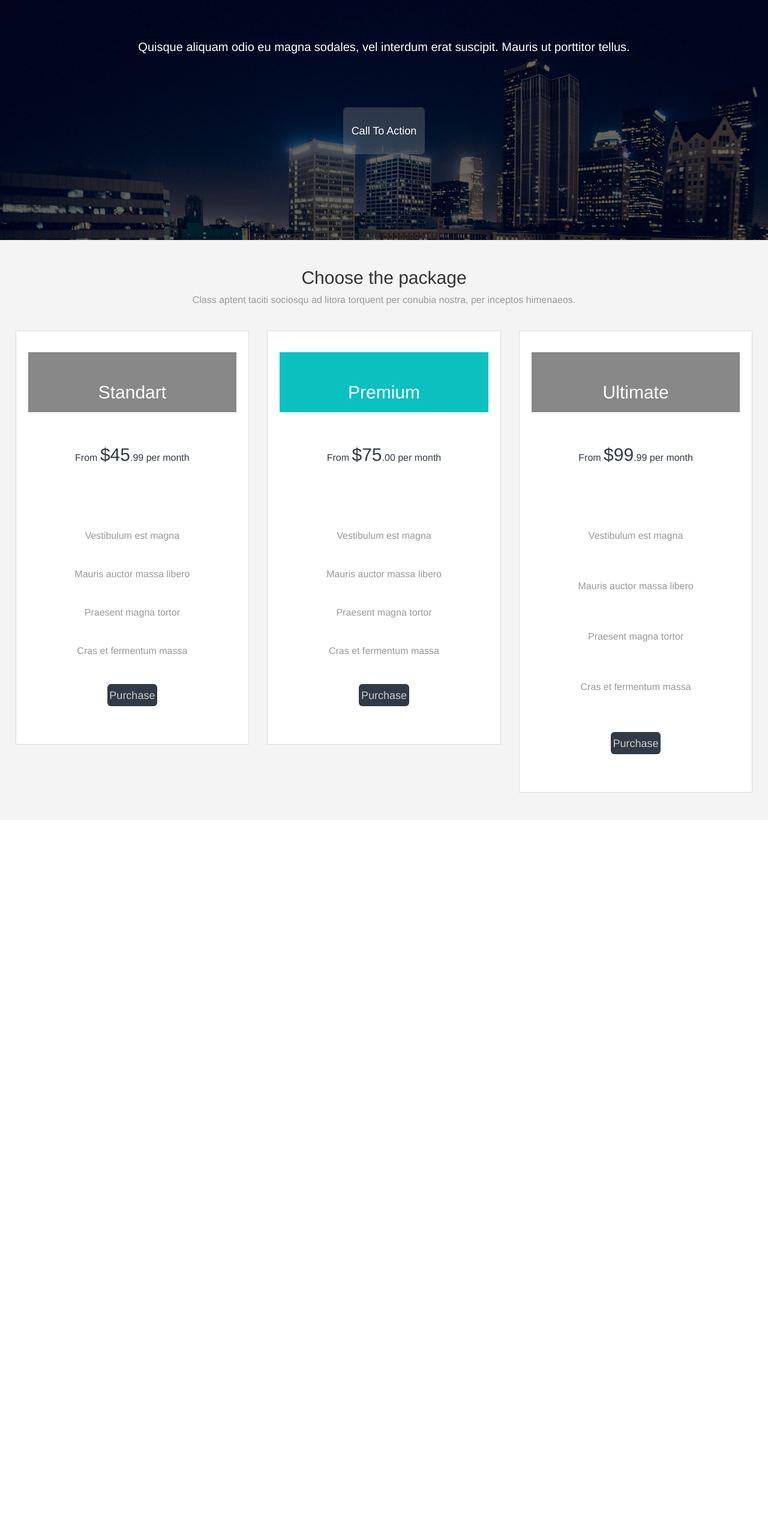
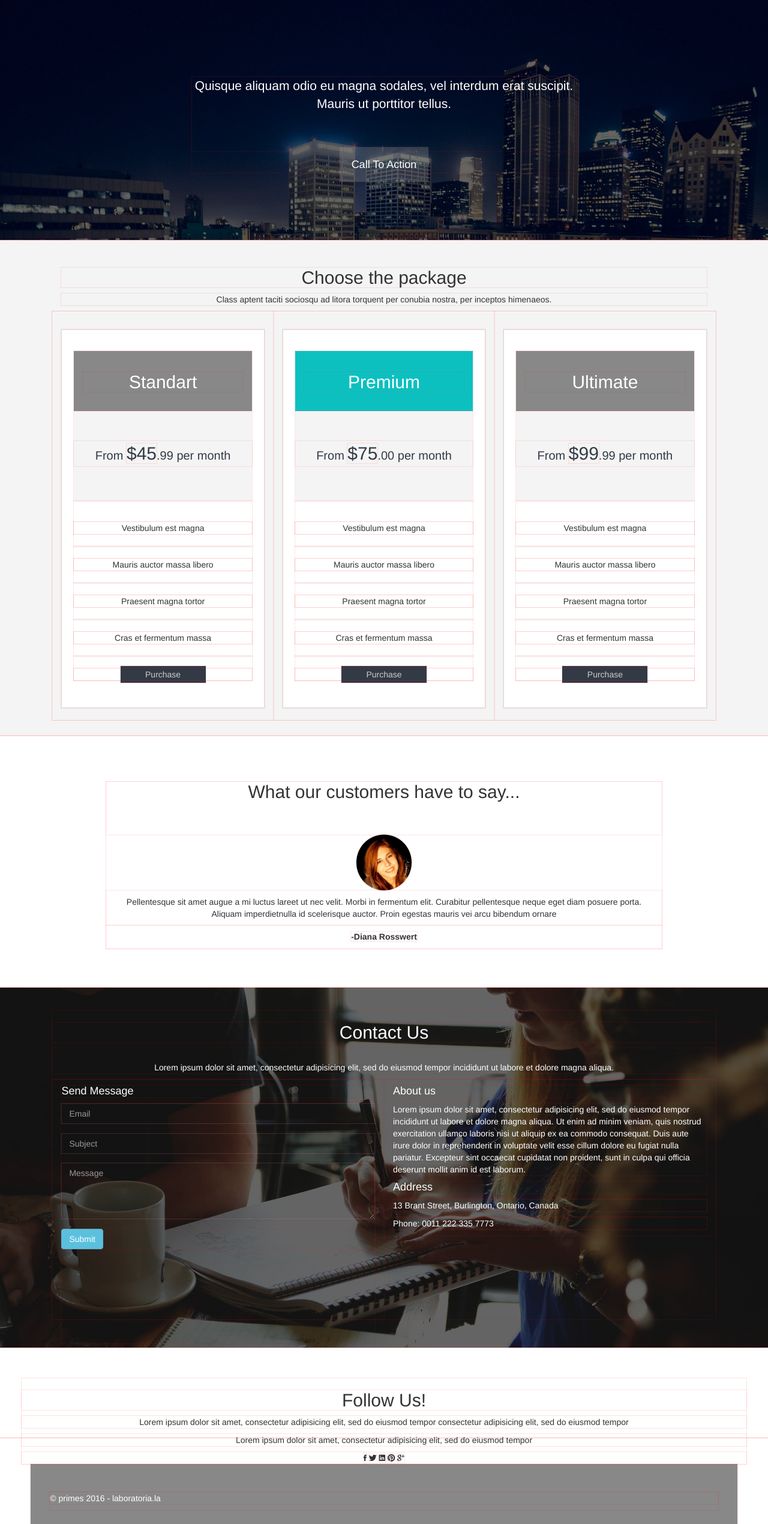
Before and after one commit to Carolina-Salinas/Lab-group, a plain HTML site: page index.html in a window 1280 px wide. Shown: the whole page at 60% size. Before the commit the page ends 1367 px from the top, so only its background shows below. Drawn offline with Linux system fonts and the light colour scheme; files whose address does not match are found by name.

Commit message:
mi parte falta csss

```diff
--- a/css/main.css
+++ b/css/main.css
@@ -1,18 +1,25 @@
-/* GLOBAL */
+*{outline: 1px solid rgba(255,0,0,0.1);}*/
 p {
 	color: #999;
 	font-size: 16px;
 }
-.btn {
+.butoncall {
+	margin: 1%;
+	color: white;
+	padding: 3%;
+	font-size: 18px;
+}
+.buton {
 	margin: 1%;
 	color: white;
 	padding: 2% 1%;
+	border-radius: 0;
 }
-.btn-gris {
+.butongris {
 	background-color: #323A45;
 	color: #ccc;
 }
-.btn-trans {
+.butonclare {
 	background-color: rgba(150, 150, 150, 0.3);
 }
 .build {
@@ -22,47 +29,35 @@ p {
 	height: 400px;
 }
 
+.build p {
+	color: white;
+}
 .call{
 	background-color: rgba(0, 0, 0, 0.6);
 	height: 100%;
-	color: white;
 	text-align: center;
+	padding: 10% 25% 5% 25%;
 }
-/*
-.build  {
-	background-color: rgba(0, 0, 0, 0.4);
-	height: 100%;
-	padding: 2%;
-	text-align: center;
+.callintro p {
+	font-size: 21px;
+	padding-bottom: 10%;
 }
-*/
-.build p {
-	color: white;
-}
+
 .greyfont {
 	background-color: #F4F4F4;
-	padding: 2%;
+	padding: 2% 8%;
 	text-align: center;
 }
 .thumbnail {
-	padding: 2%;
+	padding: 0;
 	border-radius: 0;
 }
-/* CALL */
+
+
+/* cost */
+.row .space{
+	padding: 1% 0;
 }
-.callintro{
-	padding: 4%;
-	line-height: 40px;
-}
-.callintro p {
-	font-size: 20px;
-	padding: 5%;
-}
-/* PRICING
-.pricing .row {
-	padding: 0 4%;
-}
-*/
 .cost .thumbnail* {
 	margin: 0;
 }
@@ -74,14 +69,14 @@ p {
 	height: 100px;
 	background-color: #888;
 	color: white;
-	padding: 30px;
+	padding: 15px;
 }
 .premium {
 	background-color: #0DC0C0;
 }
 .dollar{
 	height: 150px;
-	background-color: #fff;
+	background-color:#F4F4F4 ;
 	font-size: 20px;
 	padding: 50px 0;
 }
@@ -92,18 +87,81 @@ p {
 	font-size: 30px;
 }
 .content {
-	padding: 30px;
+	padding-top: 12%;
 	padding-bottom: 0;
 }
-.content div {
-	border-bottom: 1px solid #fff;
-	padding: 15px;
-}
-.caract .btn-lg {
+.content .sizebut {
 	padding: 6px 14%;
 }
+
 /* TESTIMONIALS */
+.customers{
+	padding: 6% 15%;
+	height: 420px;
+}
+.customers h2{
+	padding-bottom: 6%;
+	margin: 0;
+}
+.customers img{
+	width: 10%;
+	height: 10%;
+	margin: 0;
+}
+.customers p{
+	padding: 1%;
+	margin: 0;
+}
+
 
 /* CONTACT */
+.contact {
+	background-image: url("../img/background/contactus.jpg");
+	background-size: cover;
+	background-repeat: no-repeat;
+	height: 600px;
+	color: white;
+}
+.contactfont{
+	background-color: rgba(0, 0, 0, 0.6);
+	height: 100%;
+	background-size: cover;
+	padding: 3% 8%;
+}
+.ct-p2{
+	padding-top: 2%;
+}
+.form-control{
+	margin-bottom: 3%;
+	border-radius: 0;
+	background: transparent;
+	border-color: rgba(244, 244, 244, 0.1);
+}
+.formulary{
+	height: 400px;
+}
+form{
+	height: 400px;
+}
 
 /* FOOTER */
+
+.redes{
+	height: 20%;
+	width: 20%;
+
+}
+.footer{
+	padding: 4%;
+	height: 150px;
+
+}
+.footerlast{
+	width: 100%;
+	height: 100px;
+	background-color: #888;
+	background-repeat: no-repeat;
+	background-size: cover;
+	color: white;
+	padding: 4%;
+}
--- a/index.html
+++ b/index.html
@@ -18,22 +18,22 @@
 
 	<!-- CALL TO ACTION -->
 
-		<div class="build">
+	<div class="build">
 		<div class="call">
 			<div class="callintro">
 			<p>Quisque aliquam odio eu magna sodales, vel interdum erat suscipit. Mauris ut porttitor tellus.</p>
-			<a class="btn btn-trans btn-lg" href="#" role="button">Call To Action</a>
+			<a class="butoncall butonclare" href="#" role="button">Call To Action</a>
 			</div>
 		</div>
-		</div>
+	</div>
 
-	<!-- PRICING -->
+	<!-- cost -->
 	<div class="cost">
 	<div class="greyfont">
 		<h2>Choose the package</h2>
 		<p>Class aptent taciti sociosqu ad litora torquent per conubia nostra, per inceptos himenaeos.</p>
-		<div class="row">
-		  <div class="col-sm-4">
+		<div class="row space ">
+		  <div class="col-md-4">
 		    <div class="thumbnail">
 		      <div class="bar"><h2>Standart</h2></div>
 		      <div class="dollar">
@@ -41,14 +41,18 @@
 		      </div>
 		      <div class="content">
 		      	<div><p>Vestibulum est magna</p></div>
+		      	<hr>
 		      	<div><p>Mauris auctor massa libero</p></div>
+		      	<hr>
 		      	<div><p>Praesent magna tortor</p></div>
+		      	<hr>
 		      	<div><p>Cras et fermentum massa</p></div>
-		      	<div><p><a class="btn btn-gris btn-lg" href="#" role="button">Purchase</a></p></div>
+		      	<hr>
+		      	<div><p><a class="buton butongris sizebut" href="#" role="button">Purchase</a></p></div>
 		      </div>
 		    </div>
 		  </div>
-		  <div class="col-sm-4">
+		  <div class="col-md-4">
 		    <div class="thumbnail">
 		      <div class="bar premium"><h2>Premium</h2></div>
 		      <div class="dollar">
@@ -56,14 +60,18 @@
 		      </div>
 		      <div class="content">
 		      	<div><p>Vestibulum est magna</p></div>
+		      	<hr>
 		      	<div><p>Mauris auctor massa libero</p></div>
+		      	<hr>
 		      	<div><p>Praesent magna tortor</p></div>
+		      	<hr>
 		      	<div><p>Cras et fermentum massa</p></div>
-		      	<div><p><a class="btn btn-gris btn-lg" href="#" role="button">Purchase</a></p></div>
+		      	<hr>
+		      	<div><p><a class="buton butongris sizebut" href="#" role="button">Purchase</a></p></div>
 		      </div>
 		    </div>
 		  </div>
-		  <div class="col-sm-4">
+		  <div class="col-md-4">
 		    <div class="thumbnail">
 		      <div class="bar"><h2>Ultimate</h2></div>
 		      <div class="dollar">
@@ -71,14 +79,14 @@
 		      </div>
 		      <div class="content">
 		      	<div><p>Vestibulum est magna</p></div>
-		      	<br>
+		      	<hr>
 		      	<div><p>Mauris auctor massa libero</p></div>
-		      	<br>
+		      	<hr>
 		      	<div><p>Praesent magna tortor</p></div>
-		      	<br>
+		      	<hr>
 		      	<div><p>Cras et fermentum massa</p></div>
-		      	<br>
-		      	<div><p><a class="btn btn-gris btn-lg" href="#" role="button">Purchase</a></p></div>
+		      	<hr>
+		      	<div><p><a class="buton butongris sizebut" href="#" role="button">Purchase</a></p></div>
 		      </div>
 		    </div>
 		  </div>
@@ -86,16 +94,69 @@
 	</div>
 	</div>
 	<!-- TESTIMONIALS -->
-	<div class="testimonials">
-
+	<div class="customers">
+		<div class="row text-center">
+			<h2 class="">What our customers have to say...</h2>
+			<img src="img/customer.jpg" class="img-circle">
+			<p>Pellentesque sit amet augue a mi luctus lareet ut nec velit. Morbi in fermentum elit. Curabitur pellentesque neque eget diam posuere porta. Aliquam imperdietnulla id scelerisque auctor. Proin egestas mauris vei arcu bibendum ornare</p>
+			<p><b>-Diana Rosswert</b></p>
+		</div>
 	</div>
 	<!-- CONTACT -->
 	<div class="contact">
-
+		<div class="contactfont">
+			<div class="row text-center">
+					<h2>Contact Us</h2>
+					<p class="ct-p2">Lorem ipsum dolor sit amet, consectetur adipisicing elit, sed do eiusmod tempor incididunt ut labore et dolore magna aliqua. </p>
+			</div>
+			<div class="row">
+				<div class="col-sm-6 formulary">
+					<h4>Send Message</h4>
+						<form>
+						<input type="email" class="form-control" placeholder="Email">
+						<input type="email" class="form-control" placeholder="Subject">
+						<textarea class="form-control" rows="4" placeholder="Message"></textarea>
+						<div class="">
+						<button type="button" class="btn btn-info">Submit</button>
+						</div>
+					</form>
+				</div>
+				<div class="col-sm-6">
+						<h4>About us</h4>
+						<p class="">Lorem ipsum dolor sit amet, consectetur adipisicing elit, sed do eiusmod tempor incididunt ut labore et dolore magna aliqua. Ut enim ad minim veniam, quis nostrud exercitation ullamco laboris nisi ut aliquip ex ea commodo consequat. Duis aute irure dolor in reprehenderit in voluptate velit esse cillum dolore eu fugiat nulla pariatur. Excepteur sint occaecat cupidatat non proident, sunt in culpa qui officia deserunt mollit anim id est laborum.</p>
+						<h4 class="">Address</h4>
+						<div class="">
+						<span class=""></span>
+						<p class="">13 Brant Street, Burlington, Ontario, Canada</p>
+						</div>
+						<div class="">
+						<span class=""></span>
+						<p class="">Phone: 0011 222 335 7773</p>
+						</div>
+				</div>
+			</div>
+		</div>
 	</div>
 	<!-- FOOTER -->
 	<div class="footer">
+		<div class="row text-center">
+			<h2 class="">Follow Us!</h2>
+			<p>Lorem ipsum dolor sit amet, consectetur adipisicing elit, sed do eiusmod tempor consectetur adipisicing elit, sed do eiusmod tempor </p>
+			<p>Lorem ipsum dolor sit amet, consectetur adipisicing elit, sed do eiusmod tempor </p>
+			<div class="iconos">
+					<i class="ion-social-facebook"></i>
+					<i class=" redes ion-social-twitter"></i>
+					<i class=" redes ion-social-linkedin"></i>
+					<i class=" redes ion-social-pinterest"></i>
+					<i class=" redes ion-social-googleplus"></i>
+			</div>
+		</div>
+	<div class="footerlast">
+		<div class="row">
+			<p class="mg2 ">&copy; primes 2016 - laboratoria.la</p>
+		</div>
+	</div>
+	</div>
 
-	</div>
 </body>
 </html>
```
